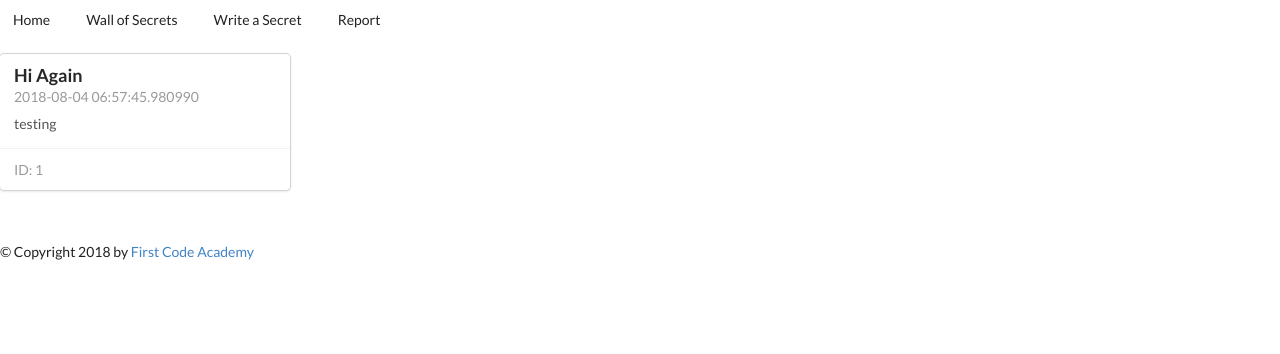
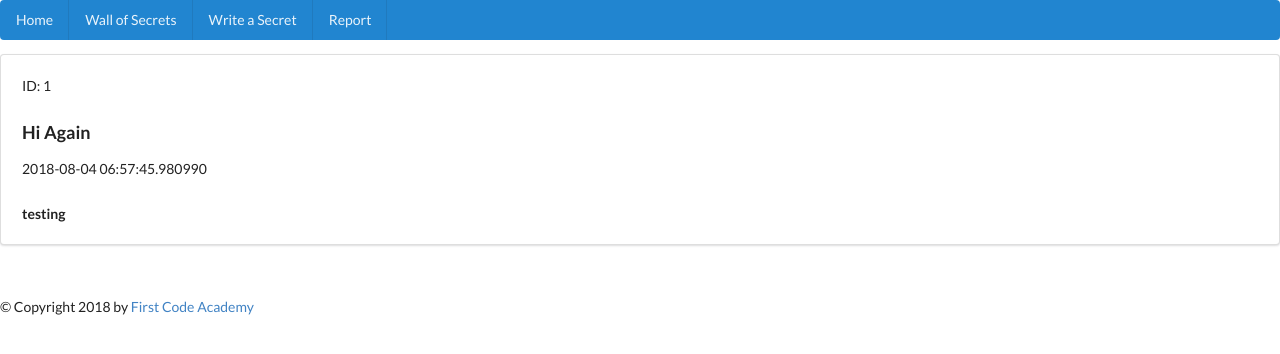
Before and after one commit to heijingtsang/AC501.Project4, a Flask app: page /main in a window 1280 px wide. Shown: the top 354 px of the page. Run offline with Flask 2, Linux system fonts and the light colour scheme; data comes from the database, SQL or seed files in the repository; both versions use the stored data as it was after the commit; some libraries are stand-ins or nearby versions.

Commit message:
Changes to be committed: 	new file:   .idea/vcs.xml 	modified:   .idea/workspace.xml 	modified:   FirstCodeSecrets.db 	modified:   __pycache__/app.cpython-36.pyc 	modified:   app.py 	modified:   templates/base.html 	modified:   templates/report.html 	modified:   templates/wall.html

```diff
--- a/app.py
+++ b/app.py
@@ -40,6 +40,7 @@ def add():
             secret = Secrets(title=title, content=content, flag=flag)
             db.session.add(secret)
             db.session.commit()
+            return redirect(url_for('wall'))
 
     return render_template('add.html')
 
@@ -59,6 +60,9 @@ def report():
             secret = Secrets.query.filter_by(id=id).first()
             secret.flag += 1
 
+            if secret.flag >= 5:
+                db.session.delete(secret)
+
             db.session.commit()
             flash('Report has been sent to the administrator.')
             return redirect(url_for('wall'))
--- a/templates/base.html
+++ b/templates/base.html
@@ -10,7 +10,7 @@
 </head>
 <body>
 <!-- Your Semantic UI Code -->
-<div class="ui secondary menu">
+<div class="ui blue inverted menu">
     <a class="item" href="{{ url_for('home') }}">
         Home
     </a>
@@ -24,6 +24,7 @@
         Report
     </a>
 </div>
+
 <div id="content">{% block content %}{% endblock %}</div>
 <h1></h1>
 <div id="footer">
--- a/templates/wall.html
+++ b/templates/wall.html
@@ -21,17 +21,11 @@
     {% endwith %}
 
     {% for secret in secrets %}
-        <div class="ui card">
-            <div class="content">
-                <div class="header">{{ secret['title'] }}</div>
-                <div class="meta">{{ secret['time'] }}</div>
-                <div class="description">
-                    <p>{{ secret['content'] }}</p>
-                </div>
-            </div>
-            <div class="extra content">
-                ID: {{ secret['id'] }}
-            </div>
+        <div class="ui padded segment">
+            <p>ID: {{ secret['id'] }}</p>
+            <h3>{{ secret['title'] }}</h3>
+            <p>{{ secret['time'] }}</p>
+            <h5>{{ secret['content'] }}</h5>
         </div>
     {% endfor %}
 
```
Also changed, not shown: templates/report.html (+30 -1 lines), FirstCodeSecrets.db.
